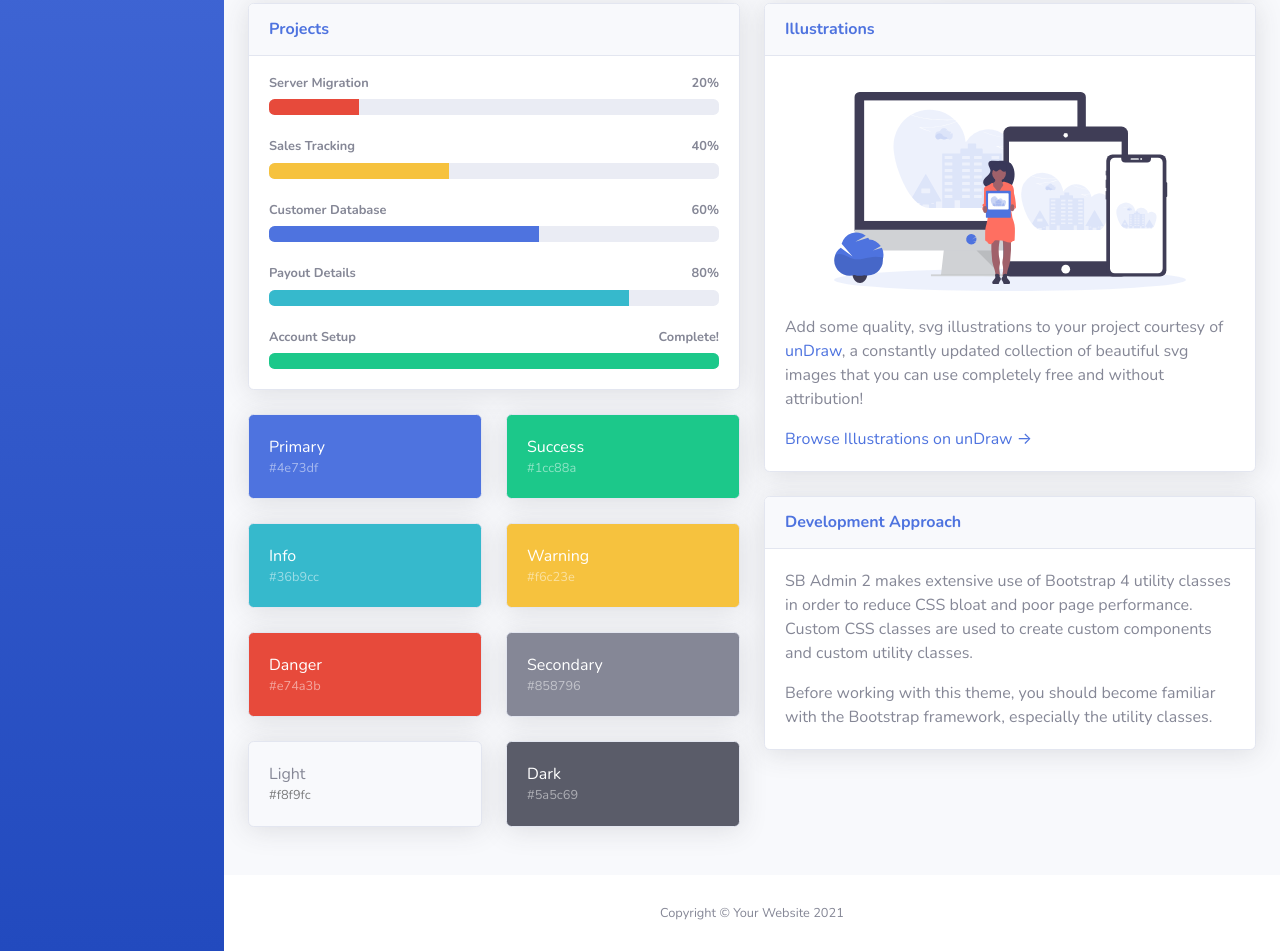
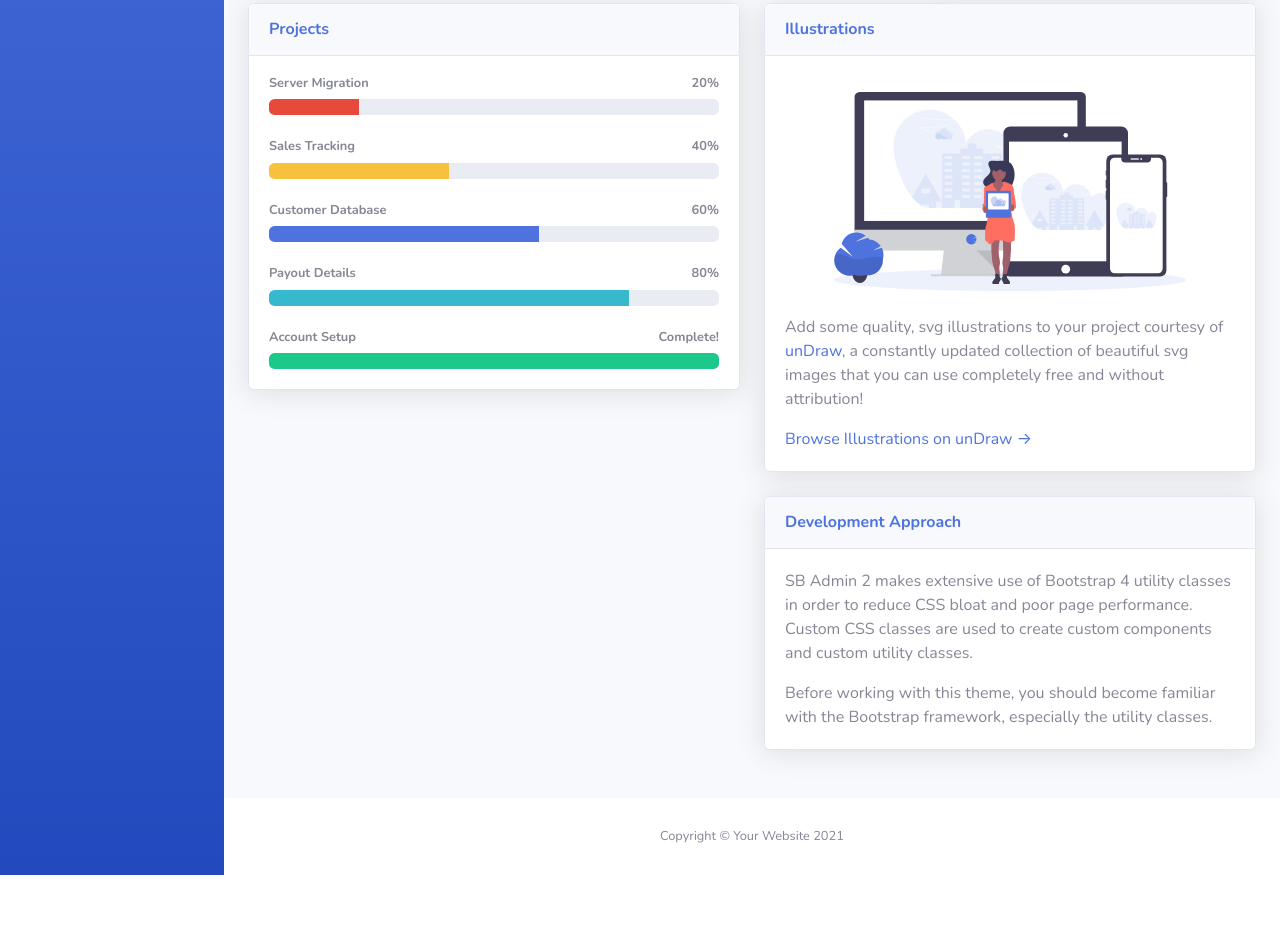
Before and after one commit to SaiKiru/cc14-sb-admin-2, a website with bundled scripts: page index.html in a window 1280 px wide. Shown: the part 733-1684 px from the top of the page. After the commit the page ends 1608 px from the top, so only its background shows below. Built offline with nearby package versions, Linux system fonts and the light colour scheme.

Commit message:
Remove color system preview

```diff
--- a/index.html
+++ b/index.html
@@ -580,73 +580,6 @@
                                 </div>
                             </div>
 
-                            <!-- Color System -->
-                            <div class="row">
-                                <div class="col-lg-6 mb-4">
-                                    <div class="card bg-primary text-white shadow">
-                                        <div class="card-body">
-                                            Primary
-                                            <div class="text-white-50 small">#4e73df</div>
-                                        </div>
-                                    </div>
-                                </div>
-                                <div class="col-lg-6 mb-4">
-                                    <div class="card bg-success text-white shadow">
-                                        <div class="card-body">
-                                            Success
-                                            <div class="text-white-50 small">#1cc88a</div>
-                                        </div>
-                                    </div>
-                                </div>
-                                <div class="col-lg-6 mb-4">
-                                    <div class="card bg-info text-white shadow">
-                                        <div class="card-body">
-                                            Info
-                                            <div class="text-white-50 small">#36b9cc</div>
-                                        </div>
-                                    </div>
-                                </div>
-                                <div class="col-lg-6 mb-4">
-                                    <div class="card bg-warning text-white shadow">
-                                        <div class="card-body">
-                                            Warning
-                                            <div class="text-white-50 small">#f6c23e</div>
-                                        </div>
-                                    </div>
-                                </div>
-                                <div class="col-lg-6 mb-4">
-                                    <div class="card bg-danger text-white shadow">
-                                        <div class="card-body">
-                                            Danger
-                                            <div class="text-white-50 small">#e74a3b</div>
-                                        </div>
-                                    </div>
-                                </div>
-                                <div class="col-lg-6 mb-4">
-                                    <div class="card bg-secondary text-white shadow">
-                                        <div class="card-body">
-                                            Secondary
-                                            <div class="text-white-50 small">#858796</div>
-                                        </div>
-                                    </div>
-                                </div>
-                                <div class="col-lg-6 mb-4">
-                                    <div class="card bg-light text-black shadow">
-                                        <div class="card-body">
-                                            Light
-                                            <div class="text-black-50 small">#f8f9fc</div>
-                                        </div>
-                                    </div>
-                                </div>
-                                <div class="col-lg-6 mb-4">
-                                    <div class="card bg-dark text-white shadow">
-                                        <div class="card-body">
-                                            Dark
-                                            <div class="text-white-50 small">#5a5c69</div>
-                                        </div>
-                                    </div>
-                                </div>
-                            </div>
 
                         </div>
 
```
